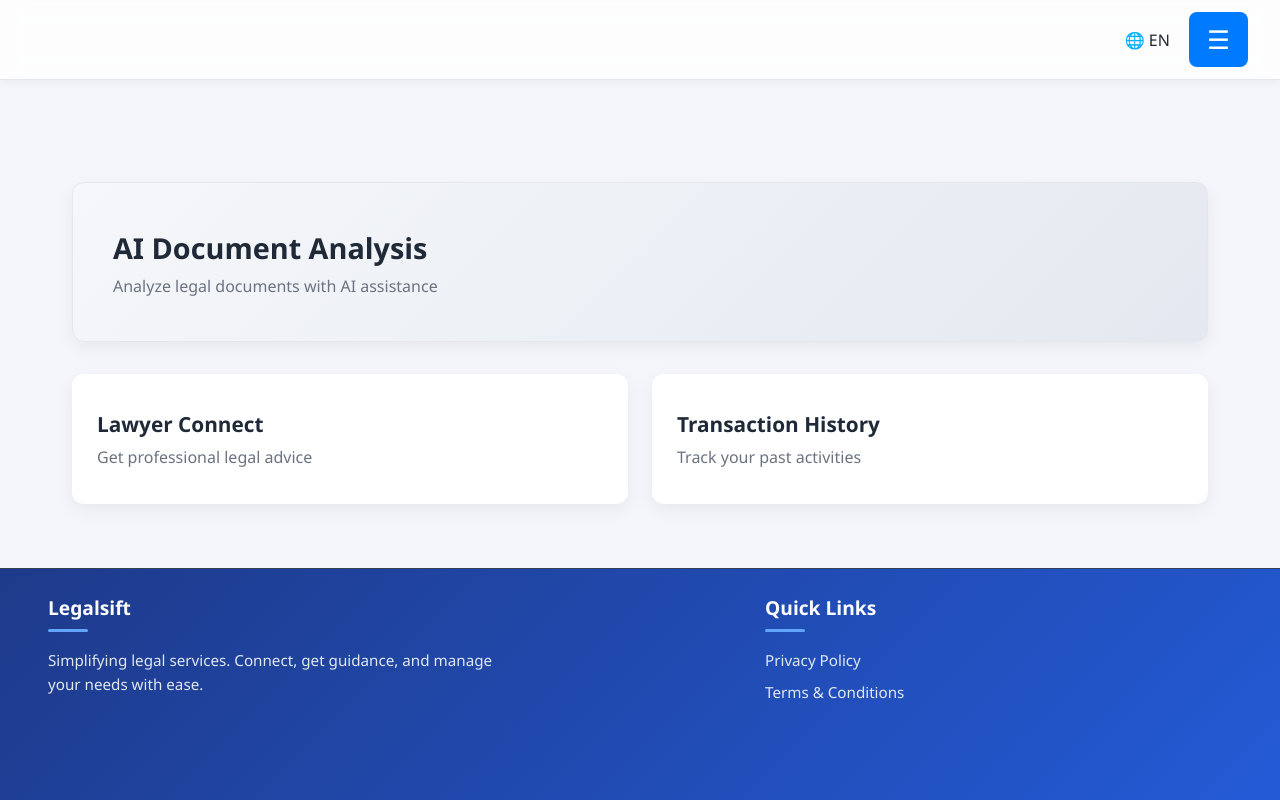
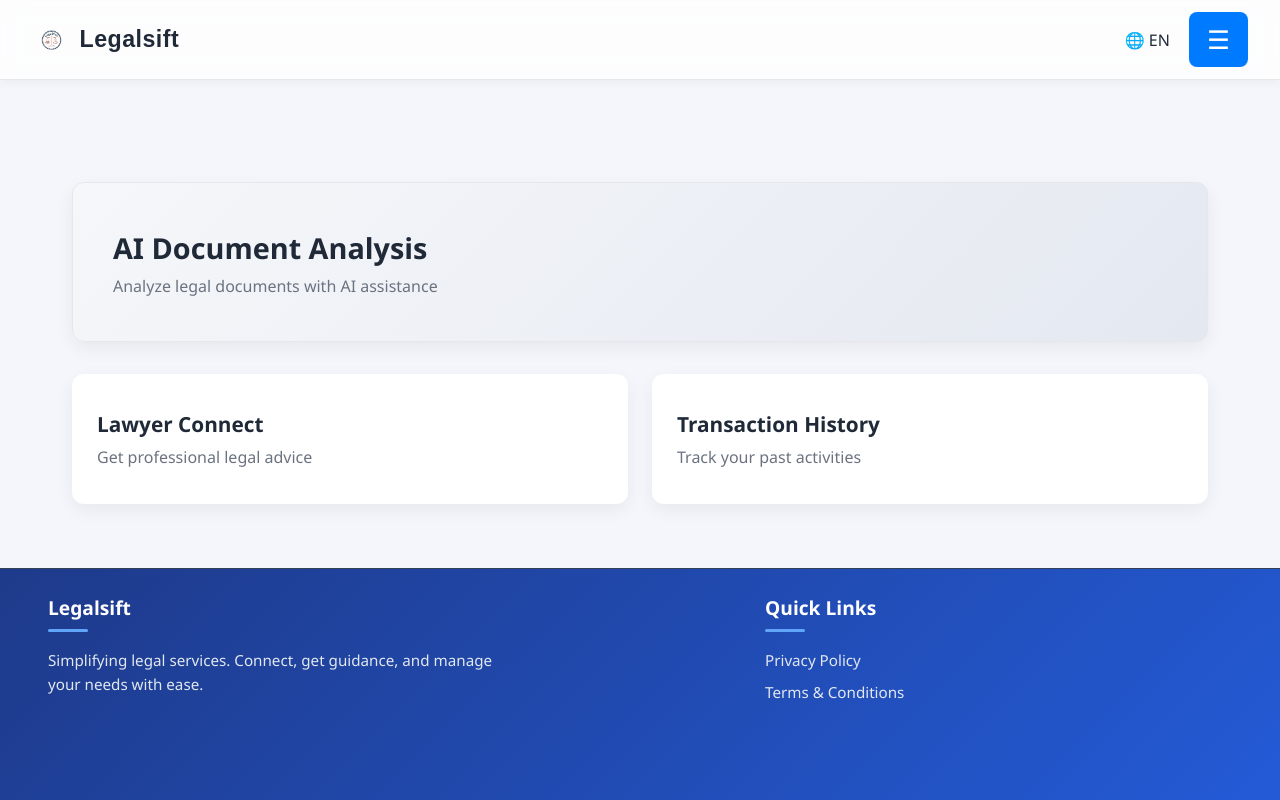
Before and after one commit to Aniket-Manhas/LegalSift, a React (Vite) app in the folder User Frontend/: page /dashboard in a window 1280 px wide. Shown: the top 800 px of the page. Built offline with nearby package versions, Linux system fonts and the light colour scheme.

Commit message:
Fix logo in header

```diff
--- a/User Frontend/src/components/header.jsx
+++ b/User Frontend/src/components/header.jsx
@@ -1,7 +1,7 @@
 import React, { useState, useRef, useEffect } from "react";
 import { useNavigate } from "react-router-dom";
 import "../styles/header.css";
-// import GenAILogo from "../assets/GenAI logo.png";
+import GenAILogo from "../assets/GenAI_logo.png";
 
 export default function Header() {
   const [open, setOpen] = useState(false);
@@ -46,8 +46,8 @@ export default function Header() {
           tabIndex={0}
           onKeyPress={(e) => e.key === "Enter" && handleNavigate("/dashboard")}
         >
-          {/* <img src={GenAILogo} alt="GENAI Logo" className="logo" />
-          <span className="brand-name">Legalsift</span> */}
+          <img src={GenAILogo} alt="GENAI Logo" className="logo" />
+          <span className="brand-name">Legalsift</span>
         </div>
 
         {/* Right Buttons */}
```
